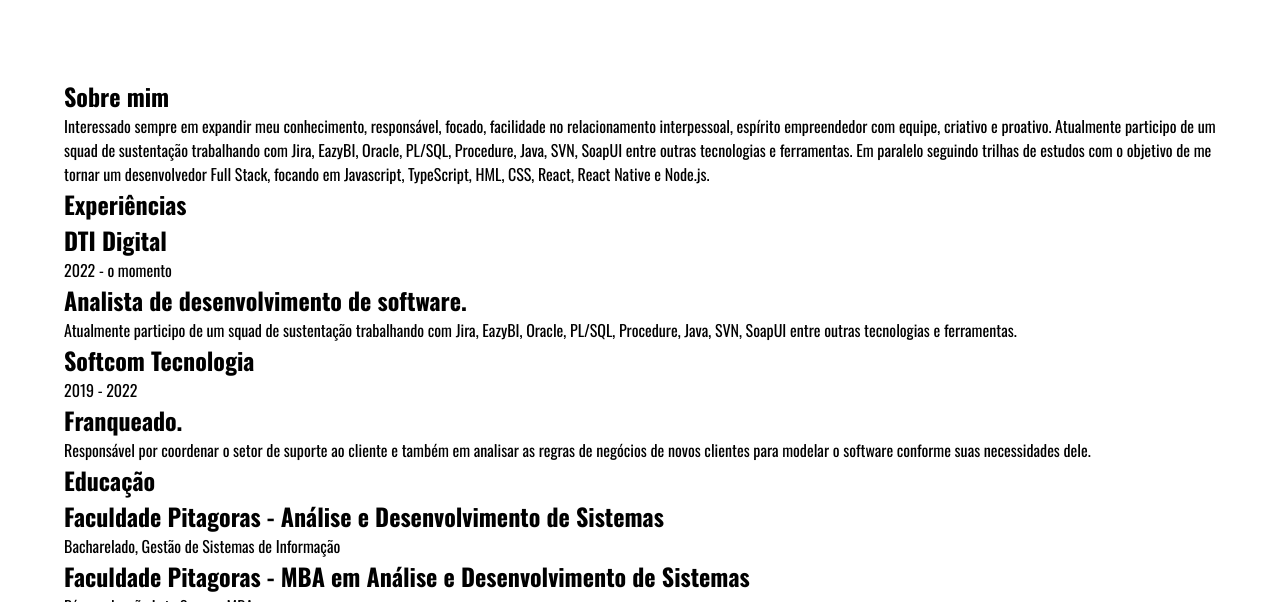
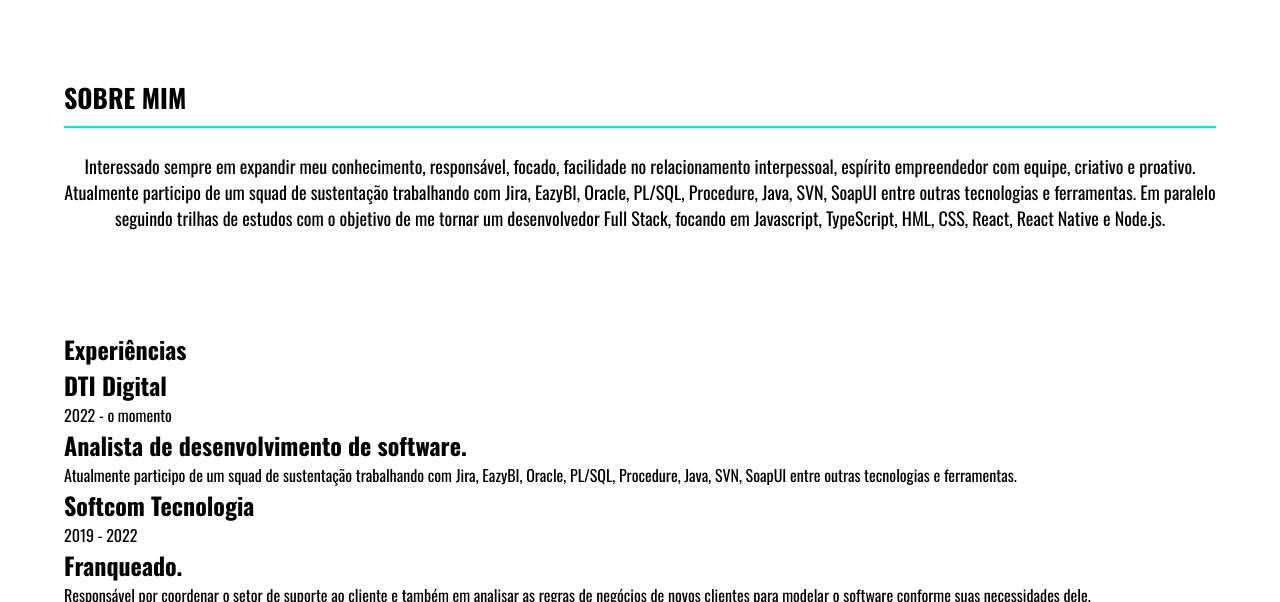
Before and after one commit to EduardoMichetti/Curriculo-Online, a plain HTML site: page index.html in a window 1280 px wide. Shown: the part 198-800 px from the top of the page. Drawn offline with nearby package versions, Linux system fonts and the light colour scheme.

Commit message:
Style - Sobre

```diff
--- a/assets/css/home.css
+++ b/assets/css/home.css
@@ -29,3 +29,34 @@
 }
 
 /*************************************** SOBRE ************************************** */
+
+.container .h-sobre {
+    width: 100%;
+    min-height: 100px;
+    margin-bottom: 100px;
+}
+
+.container .h-sobre .h-title-sobre {
+    width: 100%;
+    height: 50px;
+    border-bottom: 2px solid #00E0FF;
+    margin-bottom: 25px;
+}
+
+.container .h-sobre .h-title-sobre h2{
+    margin-top: 5%;
+    font-family: 'Oswald', sans-serif;
+    font-weight: bold;
+    font-size: 26px;
+    text-transform: uppercase;
+    color: #000000;
+}
+
+.container .h-sobre .paragraf {
+    font-family: 'Oswald', sans-serif;
+    font-weight: normal;
+    font-size: 18px;
+    text-align: center;
+}
+
+/*************************************** EXPERIÊNCIA ************************************** */
```
